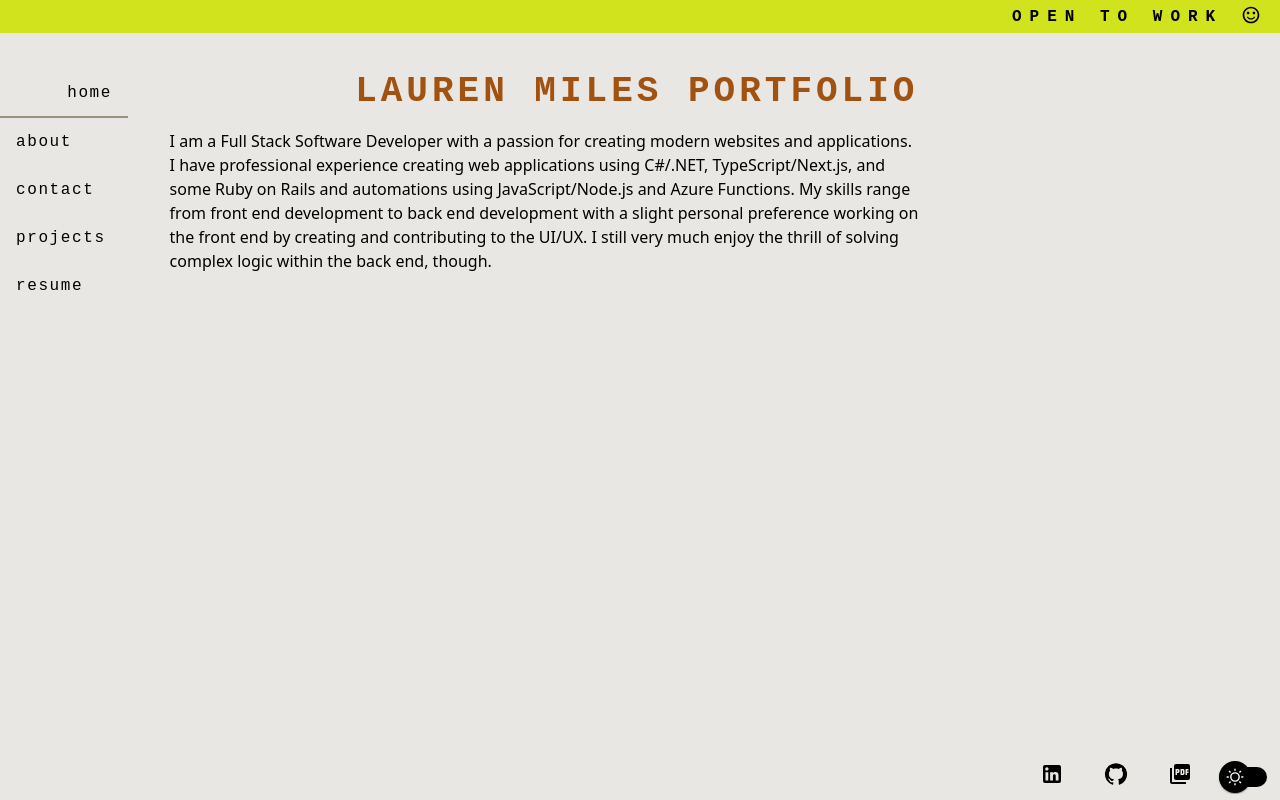
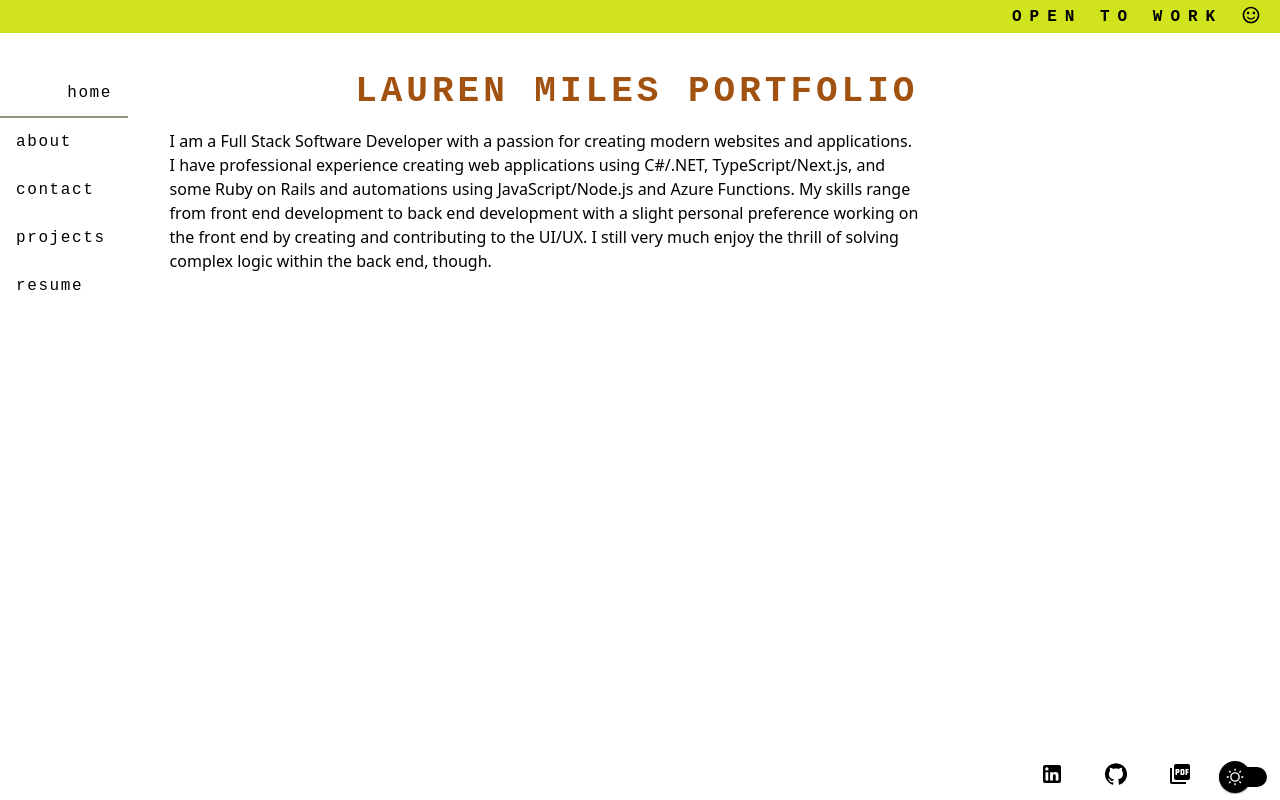
Before and after one commit to laurenmilesdev/portfolio, a Next.js app: page / in a window 1280 px wide. Built offline with nearby package versions, Linux system fonts and the light colour scheme; a web font is replaced by a local one.

Commit message:
Updated bg color

```diff
--- a/src/styles/globals.css
+++ b/src/styles/globals.css
@@ -39,9 +39,11 @@
   --primary: #a25210;
   --secondary: #989381;
 
-  --background-color: #e8e7e3;
+  --background-color: #fff;
   --font-color: #000;
   --font-color-opp: #fff;
+
+  --ticker-tape: #d0e31c;
 
   --warn: #e0a66c;
 
```
